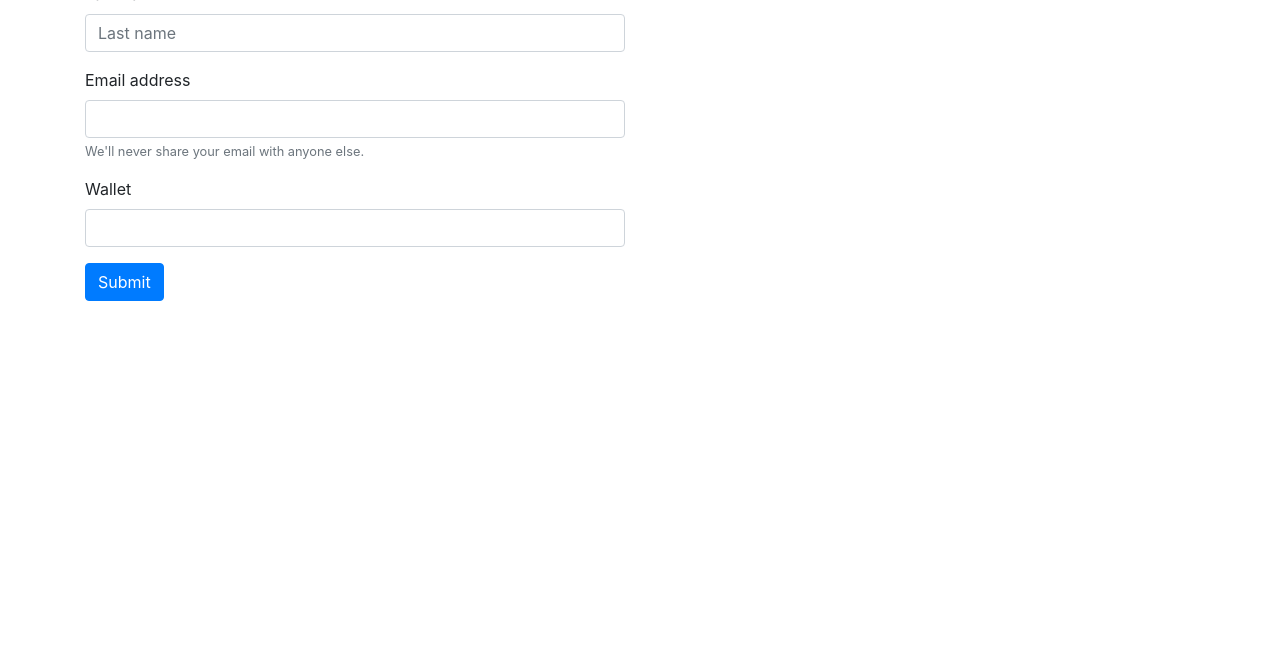
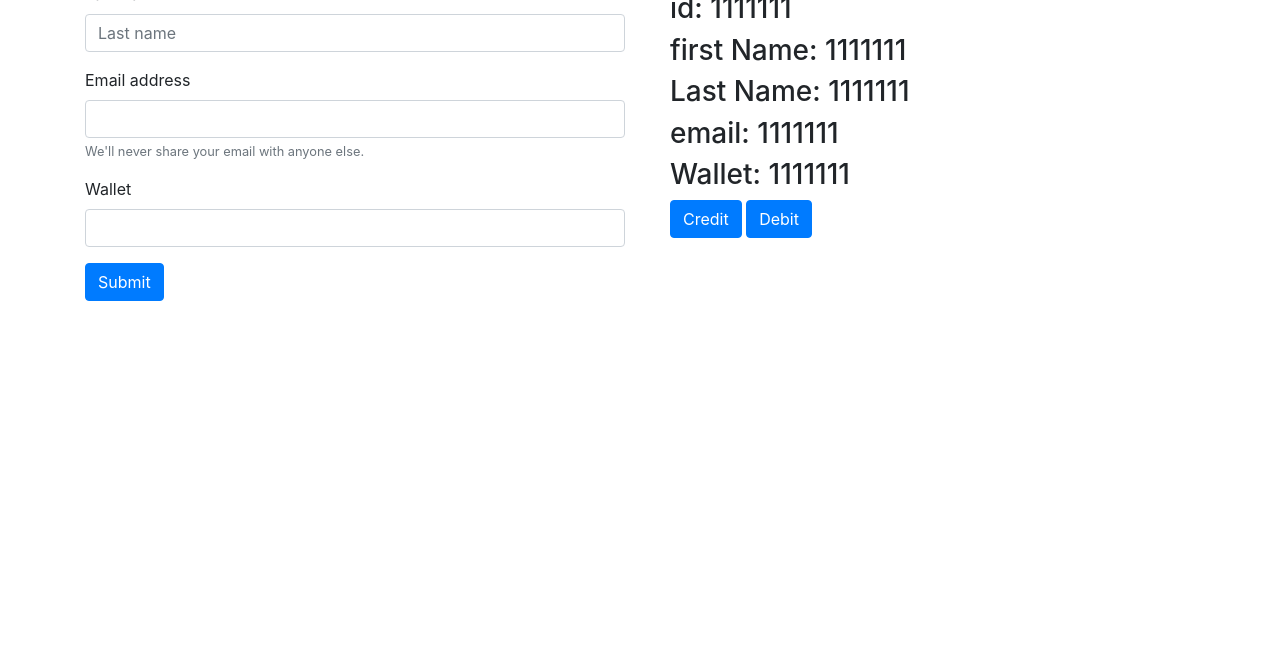
Before and after one commit to MajemiteJames/backend_test, a plain HTML site: page index.html in a window 1280 px wide. Shown: the part 144-800 px from the top of the page. Drawn offline with nearby package versions, Linux system fonts and the light colour scheme; some packages are replaced by stand-ins of ours; a script that the page names is missing.

Commit message:
implemented the functionality to upload user

```diff
--- a/app.js
+++ b/app.js
@@ -60,20 +60,22 @@ function uploadUser(event) {
     .then(async (res) => {
       var resp = await res.json();
       console.log(resp);
-      if (resp.status == 200) {
+      if (resp.status == 201) {
         swal({
           title: "User Created Succesfully",
           text: `User Registration`,
           icon: "info",
           timer: 3500,
         });
+        document.getElementById("user_id").innerHTML = resp.user._id;
+        document.getElementById("user_first").innerHTML = resp.user.firstName;
+        document.getElementById("user_last").innerHTML = resp.user.lastName;
+        document.getElementById("user_email").innerHTML = resp.user.email;
+        document.getElementById("user_wallet").innerHTML = resp.user.wallet;
       }
     })
     .catch((e) => {
       swal.close();
       console.log(e);
     });
-  //     document.getElementById('exampleInputEmail1').value = "";
-  //     document.getElementById('InputPassword1').value = "";
-  //     document.getElementById('InputPasswordConfrim').value = "";
 }
--- a/index.html
+++ b/index.html
@@ -71,7 +71,36 @@
             </button>
           </form>
         </div>
-        <div class="col-sm-6">.col-sm-6</div>
+        <div class="col-sm-6">
+          <div class="container">
+            <h1>User just created details</h1>
+            <div class="content">
+              <h3>id: <span id="user_id">1111111</span></h3>
+              <h3>first Name: <span id="user_first">1111111</span></h3>
+              <h3>Last Name: <span id="user_last">1111111</span></h3>
+              <h3>email: <span id="user_email">1111111</span></h3>
+              <h3>Wallet: <span id="user_wallet">1111111</span></h3>
+            </div>
+
+            <div class="income">
+              <button
+                type="submit"
+                class="btn btn-primary"
+                onclick="creditUser(event)"
+              >
+                Credit
+              </button>
+
+              <button
+                type="submit"
+                class="btn btn-primary"
+                onclick="debitUser(event)"
+              >
+                Debit
+              </button>
+            </div>
+          </div>
+        </div>
       </div>
     </div>
 
```
